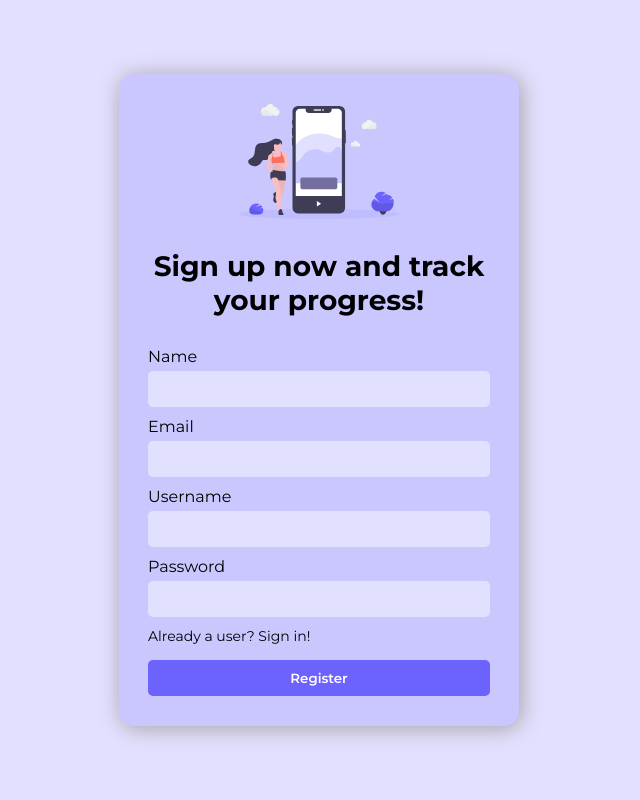
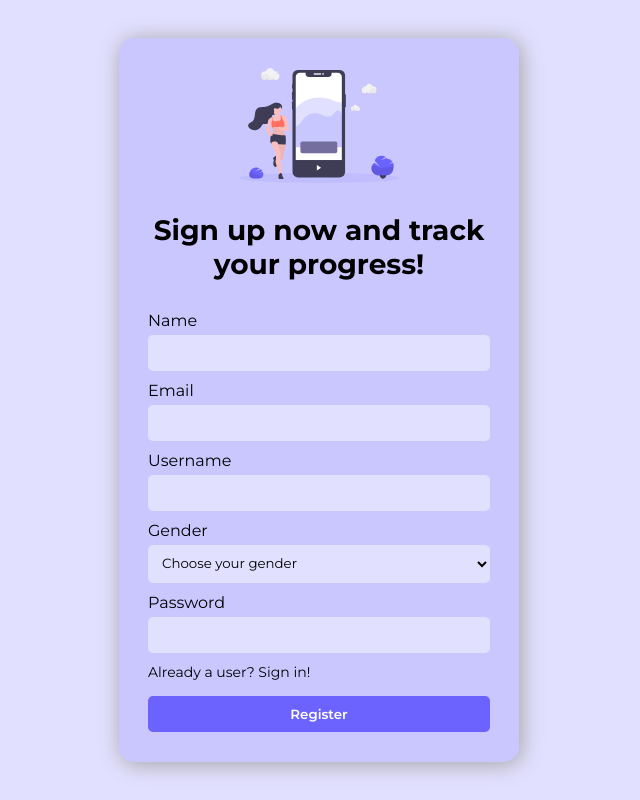
Before and after one commit to JKukielski/fitness-tracking-app, a React (Vite) app in the folder frontend/: page /register in a window 1280 px wide. Shown: the whole page, without its empty margins (321-961 px from the left). Built offline with nearby package versions, Linux system fonts and the light colour scheme.

Commit message:
implemented logic to enable user to enter gender (need to correct error handling)

```diff
--- a/frontend/src/components/Navbar.jsx
+++ b/frontend/src/components/Navbar.jsx
@@ -1,5 +1,5 @@
 import '../styles/Navbar.css';
-import { Link } from 'react-router-dom';
+import { Link, useNavigate } from 'react-router-dom';
 import { useDispatch } from 'react-redux';
 import { logout } from '../state/userSlice';
 import { IoIosLogOut } from 'react-icons/io';
@@ -8,10 +8,12 @@ import { useState } from 'react';
 
 const Navbar = () => {
   const [userIconOpen, setUserIconOpen] = useState(false);
+  const navigate = useNavigate();
   const dispatch = useDispatch();
   const logoutUser = (e) => {
     e.preventDefault();
     dispatch(logout());
+    navigate('/login');
   };
   return (
     <div className="navbar-container">
@@ -19,7 +21,7 @@ const Navbar = () => {
         FITNESS TRACKING
       </Link>
       <div className="navbar-additional-links">
-        <Link className="additional-link-user" to="/">
+        <Link className="additional-link-user" to="/user">
           USER PROFILE
         </Link>
         <div className="additonal-link-container">
--- a/frontend/src/pages/Register.jsx
+++ b/frontend/src/pages/Register.jsx
@@ -8,11 +8,14 @@ const Register = () => {
   const [email, setEmail] = useState('');
   const [name, setName] = useState('');
   const [username, setUsername] = useState('');
+  const [gender, setGender] = useState('');
   const [password, setPassword] = useState('');
   const [errors, setErrors] = useState({
     email: '',
     username: '',
     password: '',
+    name: '',
+    gender: '',
   });
   const navigate = useNavigate();
   let initialErrors = {};
@@ -38,6 +41,10 @@ const Register = () => {
       initialErrors.email = 'Please enter a valid email address';
     }
 
+    if (gender === '') {
+      initialErrors.gender = 'Please choose your gender';
+    }
+
     if (Object.keys(initialErrors).length > 0) {
       setErrors(initialErrors);
       return;
@@ -50,6 +57,7 @@ const Register = () => {
           email,
           name,
           username,
+          gender,
           password,
         }
       );
@@ -123,6 +131,22 @@ const Register = () => {
         {initialErrors.username && (
           <p className="form-error">{initialErrors.username}</p>
         )}
+        <label htmlFor="gender" className="form-label">
+          Gender
+          <select
+            name="gender"
+            id="gender"
+            value={gender}
+            onChange={(e) => setGender(e.target.value)}
+          >
+            <option value="">Choose your gender</option>
+            <option value="male">Male</option>
+            <option value="female">Female</option>
+          </select>
+        </label>
+        {initialErrors.gender && (
+          <p className="form-error">{initialErrors.gender}</p>
+        )}
         <label htmlFor="password" className="form-label">
           Password
           <input
--- a/frontend/src/styles/LoginRegister.css
+++ b/frontend/src/styles/LoginRegister.css
@@ -43,7 +43,7 @@
     width: 90%;
 }
 
-.form-input {
+.form-input, select {
     margin-top: 5px;
     margin-bottom: 10px;
     padding: 10px;
```
